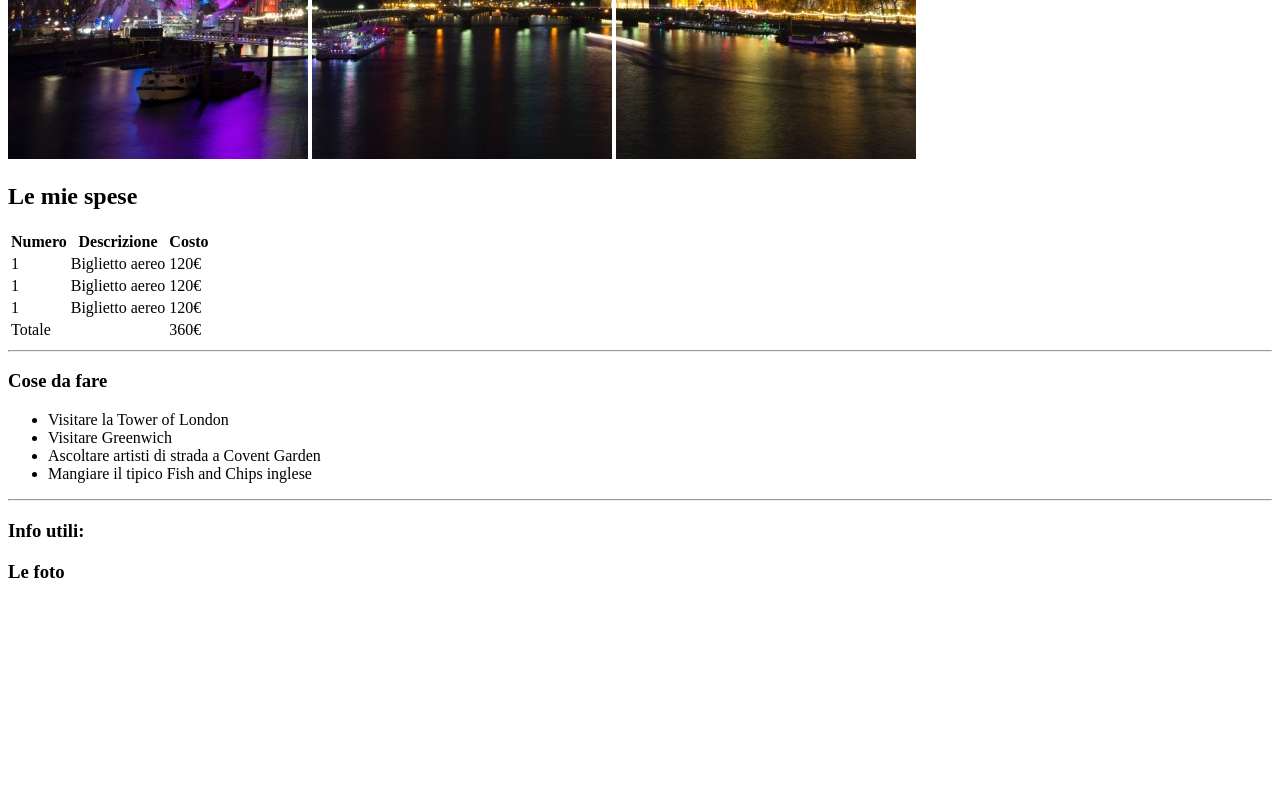
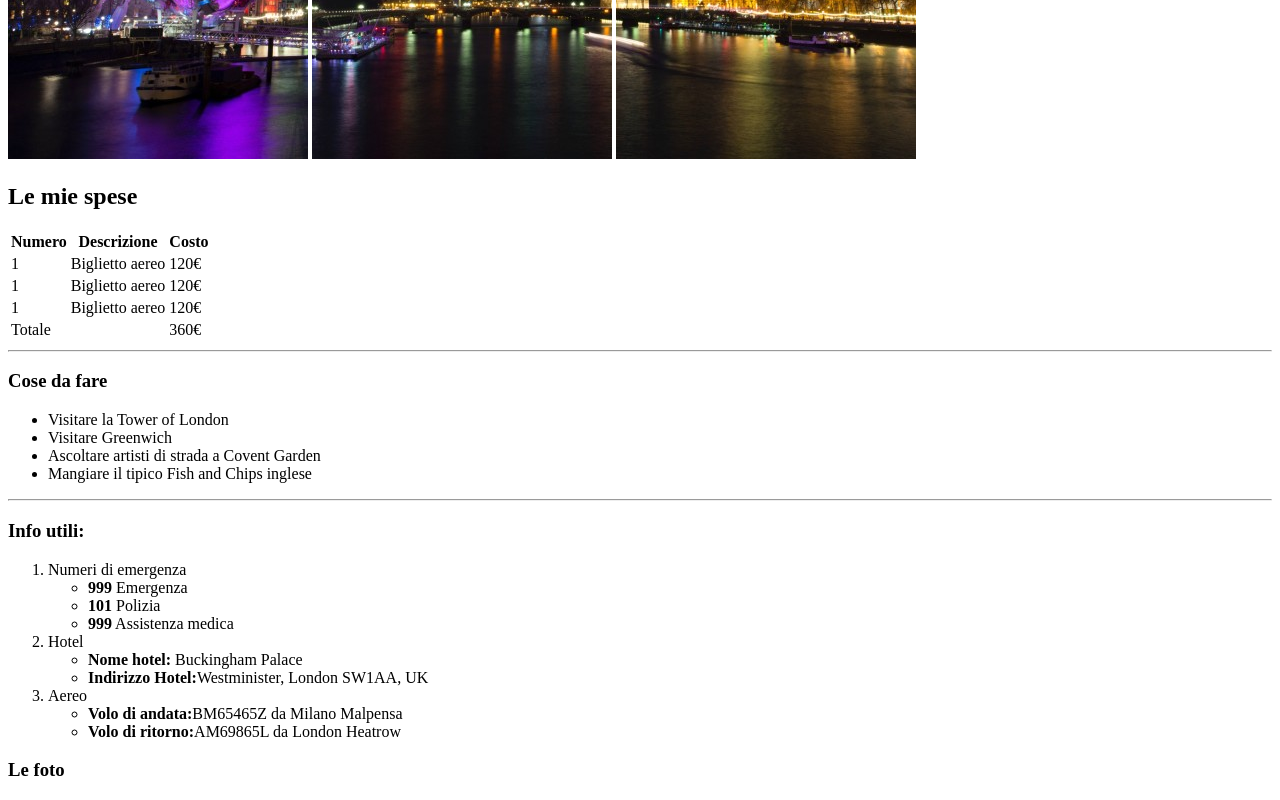
Before and after one commit to 0ttone/html-london-trip, a plain HTML site: page index.html in a window 1280 px wide. Shown: the part 531-1331 px from the top of the page. Before the commit the page ends 1132 px from the top, so only its background shows below. Drawn offline with Linux system fonts and the light colour scheme.

Commit message:
novantapercento

```diff
--- a/index.html
+++ b/index.html
@@ -67,6 +67,30 @@
 
         <h3>Info utili:</h3>
             <!-- LISTA NIDIFICATA -->
+            <ol>
+                <li>Numeri di emergenza
+                    <ul>
+                    <li><strong>999</strong> Emergenza</li>
+                    <li><strong>101</strong> Polizia</li>
+                    <li><strong>999</strong> Assistenza medica</li>
+                    </ul>
+                </li>
+                <li>Hotel
+                    <ul>
+                    <li><strong>Nome hotel:</strong> Buckingham Palace</li>
+                    <li><strong>Indirizzo Hotel:</strong>Westminister, London SW1AA, UK</li>
+                    </ul>
+
+                </li>
+                <li>Aereo
+                    <ul>
+                    <li><strong>Volo di andata:</strong>BM65465Z da Milano Malpensa</li>
+                    <li><strong>Volo di ritorno:</strong>AM69865L da London Heatrow</li>
+
+                    </ul>
+                </li>
+
+            </ol>
 
         <h3>Le foto</h3>
 
```
